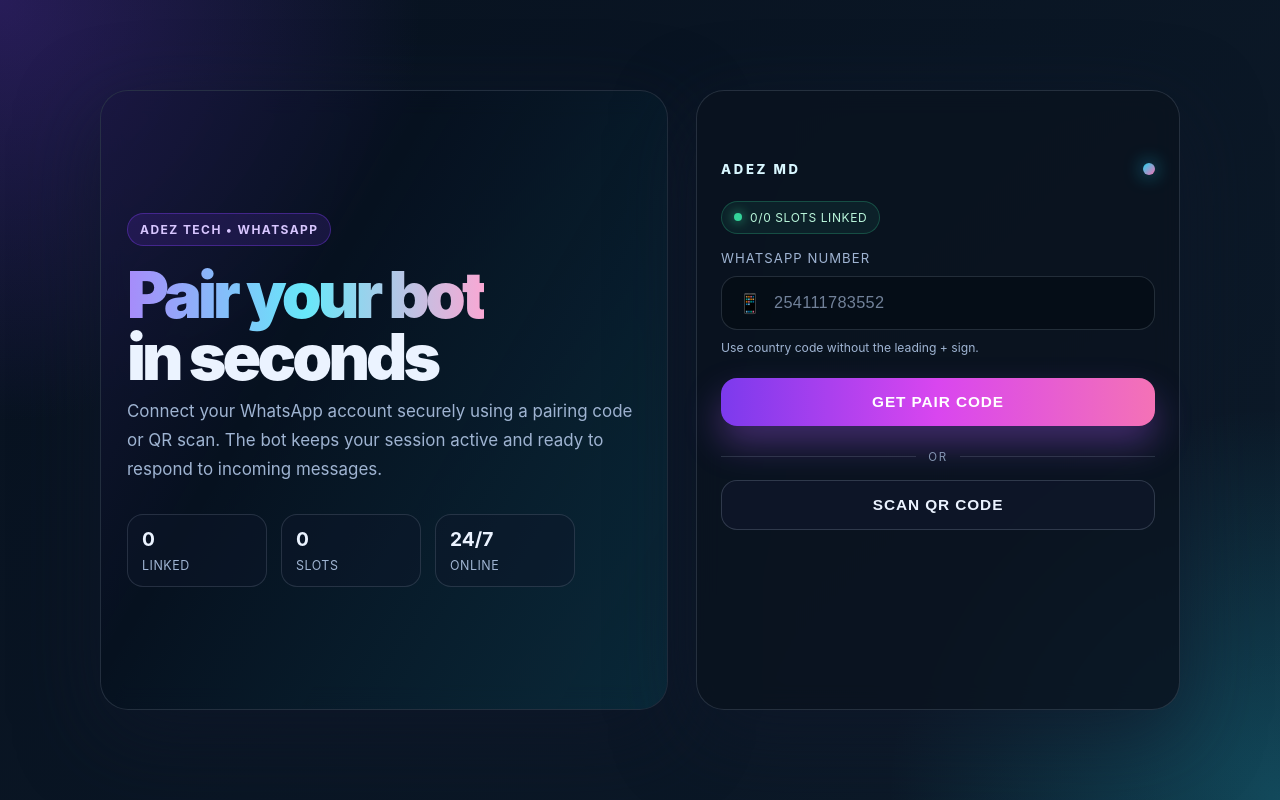
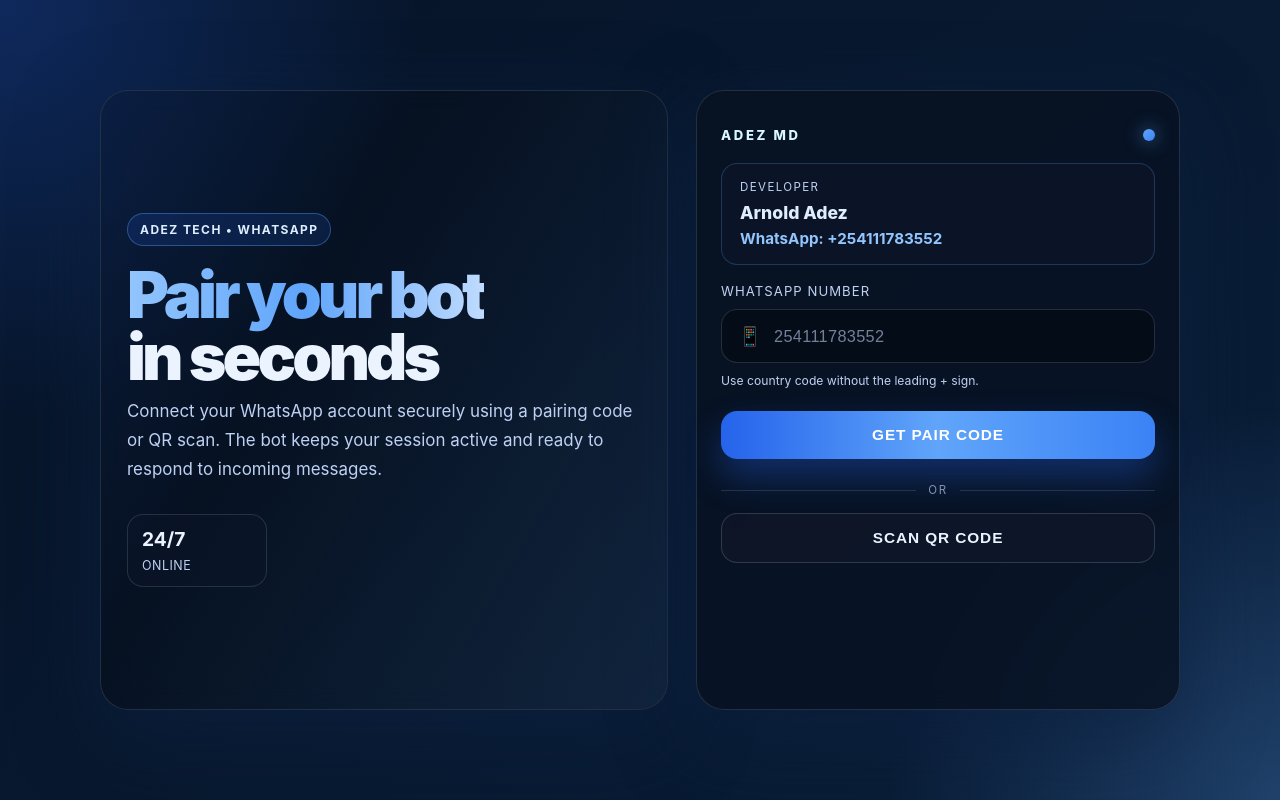
Before and after one commit to arnoldadezs/adez-md, a website: page public/pair.html in a window 1280 px wide. Drawn offline with Linux system fonts and the light colour scheme; no server answers.

Commit message:
Update the pairing page to use a blue theme, hide link count, and show developer contact information.

```diff
--- a/public/pair.html
+++ b/public/pair.html
@@ -6,19 +6,19 @@
   <title>ADEZ MD | Pair WhatsApp</title>
   <style>
     :root {
-      --bg-1: #07111f;
-      --bg-2: #0d1b2a;
-      --panel: rgba(10, 19, 31, 0.82);
+      --bg-1: #061326;
+      --bg-2: #0a1f3a;
+      --panel: rgba(8, 18, 34, 0.82);
       --panel-border: rgba(148, 163, 184, 0.2);
-      --primary: #7c3aed;
-      --primary-2: #22d3ee;
-      --accent: #f472b6;
+      --primary: #2563eb;
+      --primary-2: #60a5fa;
+      --accent: #3b82f6;
       --text: #ebf3ff;
-      --muted: #9fb4d2;
+      --muted: #bfd1f3;
       --success: #34d399;
       --warning: #fbbf24;
       --danger: #f87171;
-      --shadow: 0 24px 80px rgba(15, 23, 42, 0.65);
+      --shadow: 0 24px 80px rgba(13, 32, 64, 0.65);
     }
 
     * { box-sizing: border-box; }
@@ -29,8 +29,8 @@
       min-height: 100vh;
       font-family: Inter, "Segoe UI", Roboto, Helvetica, Arial, sans-serif;
       background:
-        radial-gradient(circle at top left, rgba(124, 58, 237, 0.28), transparent 28%),
-        radial-gradient(circle at bottom right, rgba(34, 211, 238, 0.25), transparent 26%),
+        radial-gradient(circle at top left, rgba(37, 99, 235, 0.28), transparent 28%),
+        radial-gradient(circle at bottom right, rgba(96, 165, 250, 0.25), transparent 26%),
         linear-gradient(135deg, var(--bg-1), var(--bg-2));
       color: var(--text);
     }
@@ -68,7 +68,7 @@
       content: "";
       position: absolute;
       inset: 0;
-      background: linear-gradient(120deg, rgba(124, 58, 237, 0.12), transparent 36%, rgba(34, 211, 238, 0.12));
+      background: linear-gradient(120deg, rgba(37, 99, 235, 0.12), transparent 36%, rgba(96, 165, 250, 0.12));
       pointer-events: none;
     }
 
@@ -81,9 +81,9 @@
       display: inline-flex;
       align-items: center;
       gap: 8px;
-      background: rgba(124, 58, 237, 0.15);
-      border: 1px solid rgba(124, 58, 237, 0.4);
-      color: #d8c6ff;
+      background: rgba(37, 99, 235, 0.15);
+      border: 1px solid rgba(96, 165, 250, 0.38);
+      color: #dfeeff;
       border-radius: 999px;
       padding: 8px 12px;
       font-size: 12px;
@@ -101,7 +101,7 @@
     }
 
     .gradient-text {
-      background: linear-gradient(90deg, #a78bfa, #67e8f9, #f9a8d4);
+      background: linear-gradient(90deg, #93c5fd, #60a5fa, #bfdbfe);
       background-clip: text;
       -webkit-background-clip: text;
       color: transparent;
@@ -160,7 +160,7 @@
       display: flex;
       align-items: center;
       justify-content: space-between;
-      margin-bottom: 24px;
+      margin-bottom: 20px;
       gap: 12px;
     }
 
@@ -177,32 +177,36 @@
       height: 12px;
       border-radius: 50%;
       background: linear-gradient(135deg, var(--primary-2), var(--accent));
-      box-shadow: 0 0 18px rgba(34, 211, 238, 0.7);
+      box-shadow: 0 0 18px rgba(96, 165, 250, 0.7);
     }
 
-    .slots-pill {
-      display: inline-flex;
-      align-items: center;
-      gap: 8px;
-      background: rgba(52, 211, 153, 0.08);
-      border: 1px solid rgba(52, 211, 153, 0.25);
-      color: #baf7dc;
-      border-radius: 999px;
-      padding: 8px 12px;
-      font-size: 0.75rem;
-      letter-spacing: 0.05em;
-      text-transform: uppercase;
-      margin-bottom: 16px;
-      width: fit-content;
+    .developer-card {
+      background: rgba(15, 23, 42, 0.65);
+      border: 1px solid rgba(96, 165, 250, 0.24);
+      border-radius: 16px;
+      padding: 16px 18px;
+      margin-bottom: 18px;
     }
 
-    .slots-pill::before {
-      content: "";
-      width: 8px;
-      height: 8px;
-      border-radius: 50%;
-      background: var(--success);
-      box-shadow: 0 0 12px rgba(52, 211, 153, 0.9);
+    .developer-label {
+      color: var(--muted);
+      font-size: 0.72rem;
+      letter-spacing: 0.12em;
+      text-transform: uppercase;
+      margin-bottom: 8px;
+    }
+
+    .developer-name {
+      font-size: 1.1rem;
+      font-weight: 800;
+      color: #dfeeff;
+      margin-bottom: 6px;
+    }
+
+    .developer-phone {
+      color: #93c5fd;
+      font-size: 0.95rem;
+      font-weight: 700;
     }
 
     .field-label {
@@ -282,9 +286,9 @@
     .btn:disabled { opacity: 0.55; cursor: not-allowed; }
 
     .primary {
-      background: linear-gradient(90deg, var(--primary), #d946ef, var(--accent));
+      background: linear-gradient(90deg, var(--primary), var(--primary-2), var(--accent));
       color: #fff;
-      box-shadow: 0 18px 35px rgba(168, 85, 247, 0.35);
+      box-shadow: 0 18px 35px rgba(37, 99, 235, 0.35);
     }
 
     .secondary {
@@ -326,7 +330,7 @@
       font-size: clamp(1.5rem, 3vw, 2.2rem);
       font-weight: 900;
       letter-spacing: 0.18em;
-      color: #a5f3fc;
+      color: #cfe8ff;
       min-height: 34px;
       display: inline-flex;
       align-items: center;
@@ -413,14 +417,6 @@
 
         <div class="info-row">
           <div class="stat">
-            <b id="heroUsed">0</b>
-            <span>Linked</span>
-          </div>
-          <div class="stat">
-            <b id="heroMax">0</b>
-            <span>Slots</span>
-          </div>
-          <div class="stat">
             <b>24/7</b>
             <span>Online</span>
           </div>
@@ -434,7 +430,11 @@
         <div class="brand-dot" aria-label="online status"></div>
       </div>
 
-      <div id="slotsLine" class="slots-pill">0/0 slots linked</div>
+      <div class="developer-card">
+        <div class="developer-label">Developer</div>
+        <div class="developer-name">Arnold Adez</div>
+        <div class="developer-phone">WhatsApp: +254111783552</div>
+      </div>
 
       <label class="field-label" for="numberInput">WhatsApp Number</label>
       <div class="input-wrap">
@@ -478,11 +478,8 @@
       try {
         const res = await fetch('/slots');
         const data = await res.json();
-        const used = Number(data.used || 0);
-        const max = Number(data.max || 0);
-        document.getElementById('slotsLine').textContent = `${used}/${max} slots linked`;
-        document.getElementById('heroUsed').textContent = used;
-        document.getElementById('heroMax').textContent = max;
+        // Intentionally hidden from the pairing UI.
+        console.log('Slots data loaded:', data);
       } catch (err) {
         console.warn('Unable to load slots:', err);
       }
```
